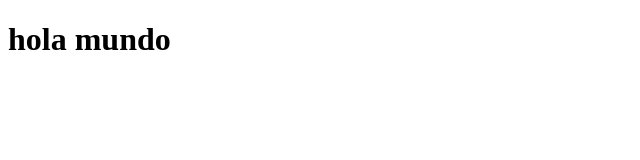
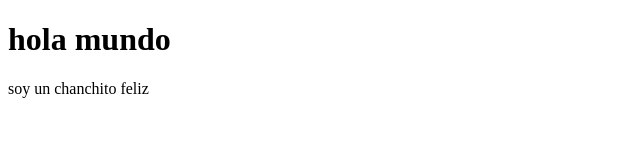
Before and after one commit to restrepocl/tuto-vscode, a plain HTML site: page src/index.html in a window 1280 px wide. Shown: the whole page, without its empty margins (0-640 px from the left). Drawn offline with Linux system fonts and the light colour scheme.

Commit message:
soy chanchito feliz

```diff
--- a/src/index.html
+++ b/src/index.html
@@ -7,5 +7,6 @@
 </head>
 <body>
     <h1>hola mundo</h1>
+    <div>soy un chanchito feliz</div>
 </body>
 </html>
```
